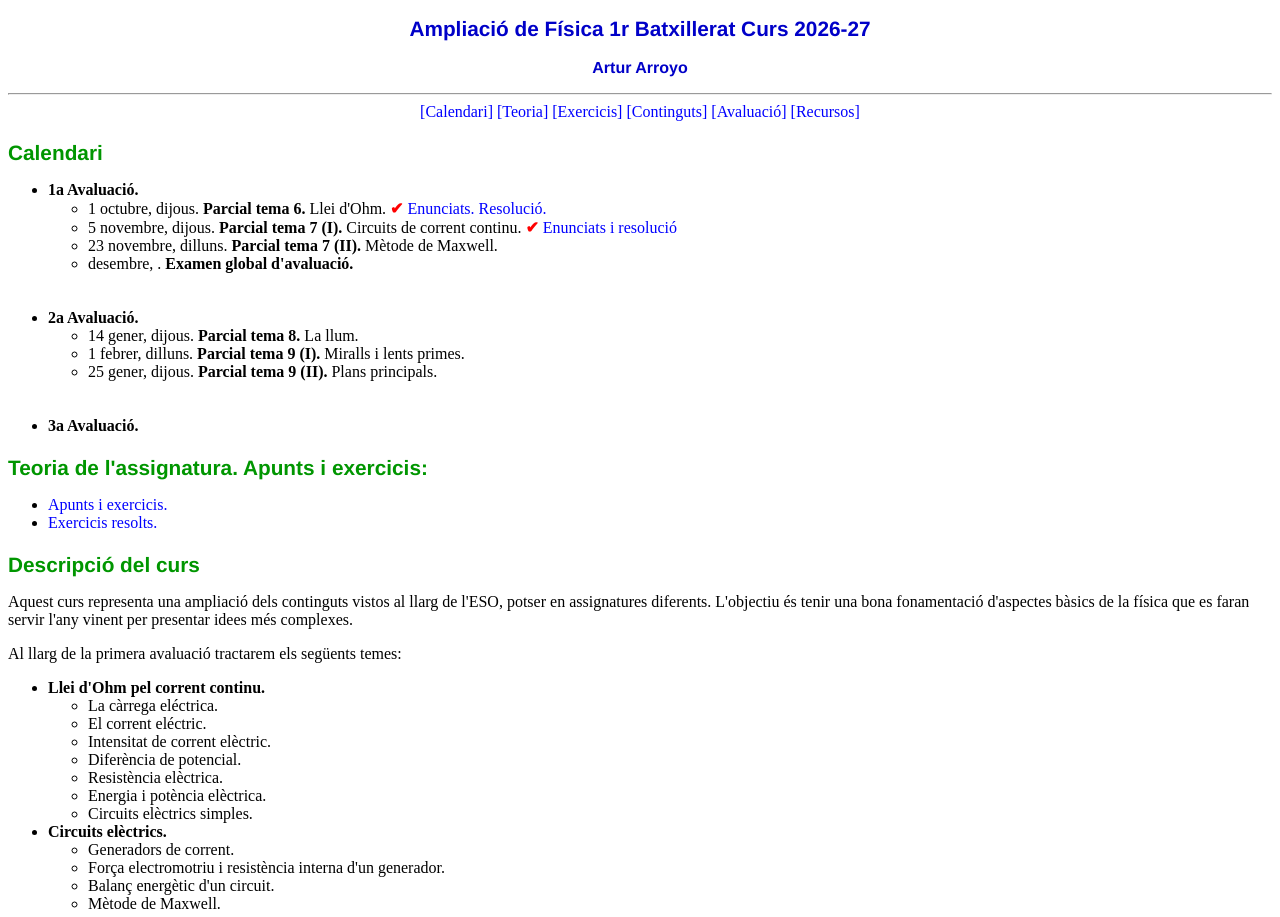
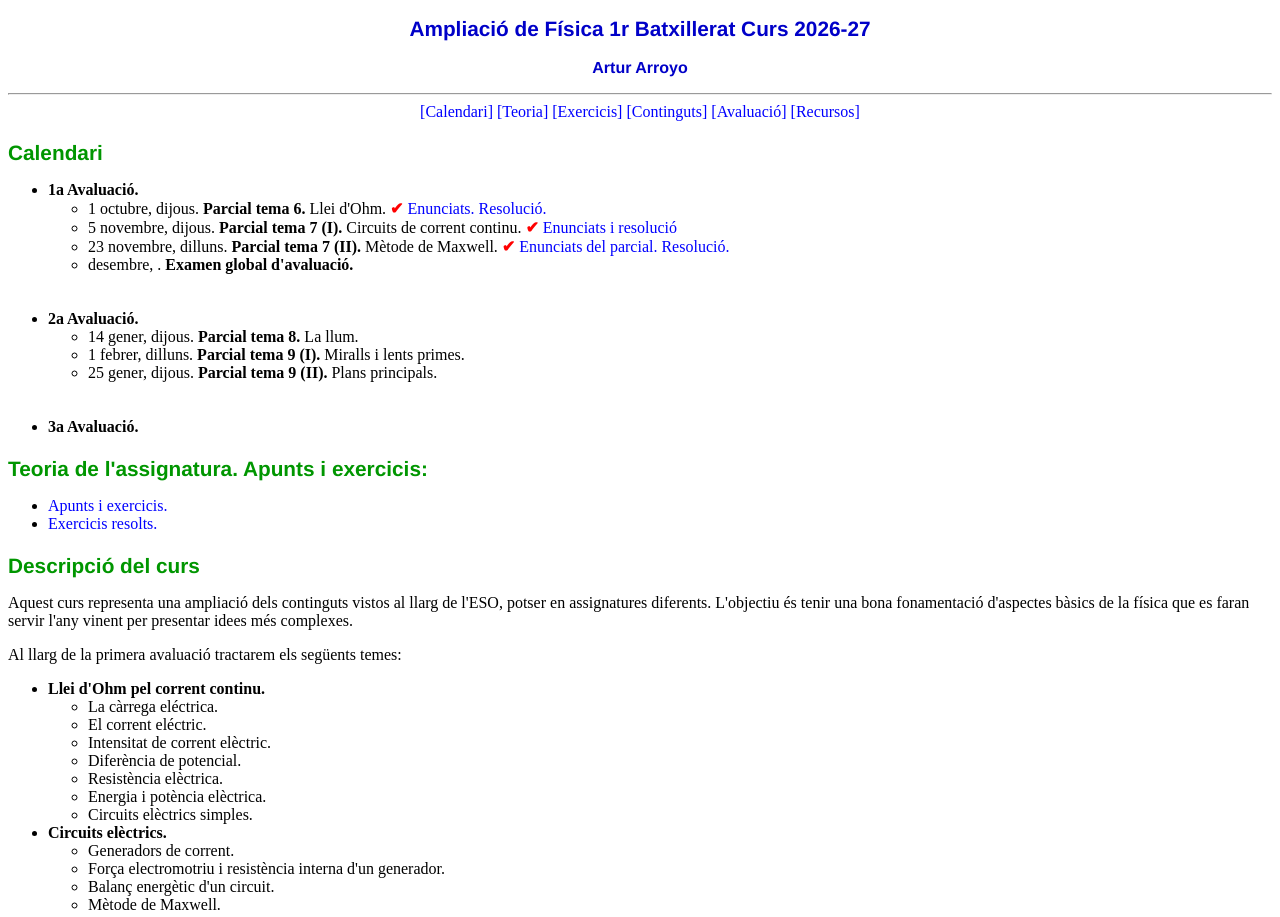
Before and after one commit to artur-sjo/artur-sjo.github.io, a plain HTML site: page Amp_Fis_1r_Batx/Amp_Fis_1r_Batx_26_27.html in a window 1280 px wide. Shown: the top 917 px of the page. Drawn offline with Linux system fonts and the light colour scheme.

Commit message:
pujo code

```diff
--- a/Amp_Fis_1r_Batx/Amp_Fis_1r_Batx_26_27.html
+++ b/Amp_Fis_1r_Batx/Amp_Fis_1r_Batx_26_27.html
@@ -65,9 +65,9 @@
 	<li>5 novembre, dijous. <b>Parcial tema 7 (I).</b> Circuits de corrent continu. <b><span style="color:red;">&#10004</span></b>
 		<a href="./curs_26_27/parcial_circuits_26_27_res.pdf" target='_blank'>Enunciats i resolució</a>
 
-		<li>23 novembre, dilluns.<b> Parcial tema 7 (II).</b> Mètode de Maxwell. <!--<b><span style="color:red;">&#10004</span></b>
- <a href="./curs_25_26/parcial_cinematica_25_26.pdf" target='_blank'>Enunciats del parcial.</a>
- <a href="./curs_25_26/parcial_cinematica_25_26_res.pdf" target='_blank'>Resolució.</a>-->
+		<li>23 novembre, dilluns.<b> Parcial tema 7 (II).</b> Mètode de Maxwell. <b><span style="color:red;">&#10004</span></b>
+ <a href="./curs_26_27/parcial_maxwell_26_27.pdf" target='_blank'>Enunciats del parcial.</a>
+ <a href="./curs_26_27/parcial_maxwell_26_27_res.pdf" target='_blank'>Resolució.</a>
 
 		<li> desembre, .<b> Examen global d'avaluació.</b> <!--<b><span style="color:red;">&#10004</span></b>
 			 <a href="./curs_25_26/fis_1a_ava_1r_batx_25_26.pdf" target='_blank'>Enunciats.</a>
```
Also changed, not shown: 2 other files.
